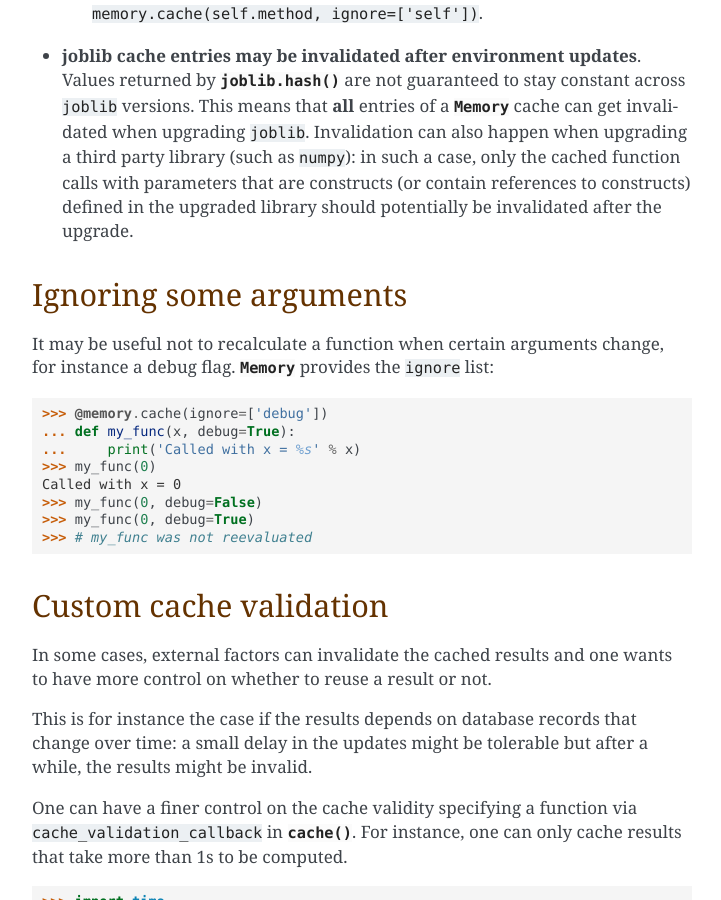
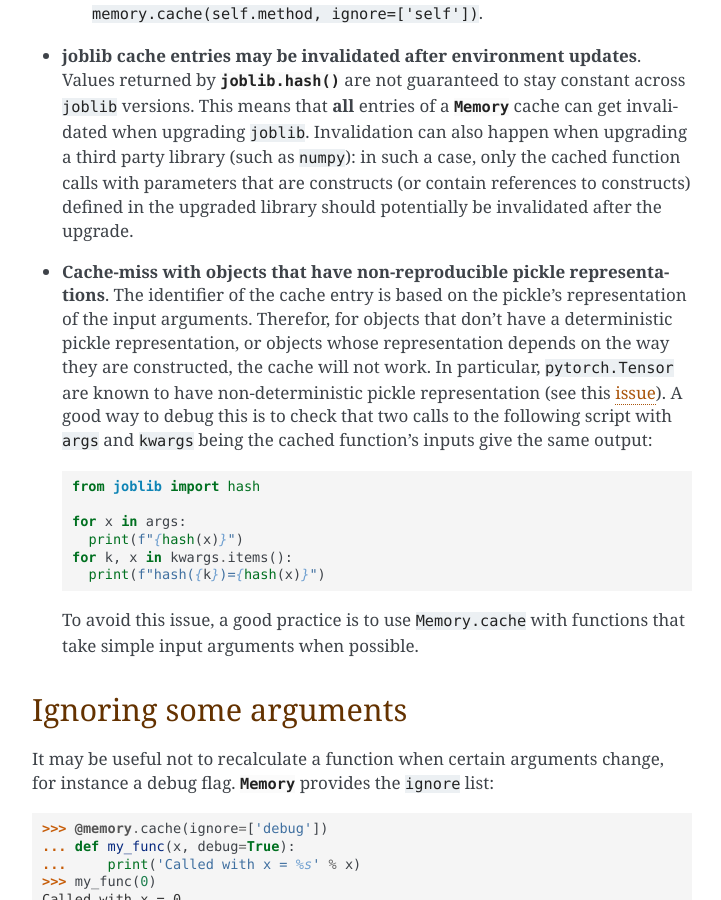
Before and after one commit to joblib/joblib, a Sphinx documentation site: the page built from doc/memory.rst, in a window 1280 px wide and 900 px high, scrolled down 7225 px. Shown: the whole window, without its empty margins (388-1109 px from the left). Built offline with Sphinx 7.4.7, drawn with Linux system fonts in a browser that asks for light colours; formulas are drawn with MathJax 3.

Commit message:
DOC add gotcha on non-reproducible pickling (#1566)

```diff
--- a/doc/memory.rst
+++ b/doc/memory.rst
@@ -383,6 +383,26 @@ Gotchas
   that are constructs (or contain references to constructs) defined in the
   upgraded library should potentially be invalidated after the upgrade.
 
+* **Cache-miss with objects that have non-reproducible pickle representations**.
+  The identifier of the cache entry is based on the pickle's representation of
+  the input arguments. Therefor, for objects that don't have a deterministic
+  pickle representation, or objects whose representation depends on the way they
+  are constructed, the cache will not work. In particular, ``pytorch.Tensor``
+  are known to have non-deterministic pickle representation (see this
+  `issue <https://github.com/pytorch/pytorch/issues/32165>`_). A good way
+  to debug this is to check that two calls to the following script with ``args``
+  and ``kwargs`` being the cached function's inputs give the same output::
+
+    from joblib import hash
+
+    for x in args:
+      print(f"{hash(x)}")
+    for k, x in kwargs.items():
+      print(f"hash({k})={hash(x)}")
+
+  To avoid this issue, a good practice is to use ``Memory.cache`` with
+  functions that take simple input arguments when possible.
+
 
 Ignoring some arguments
 -----------------------
```
